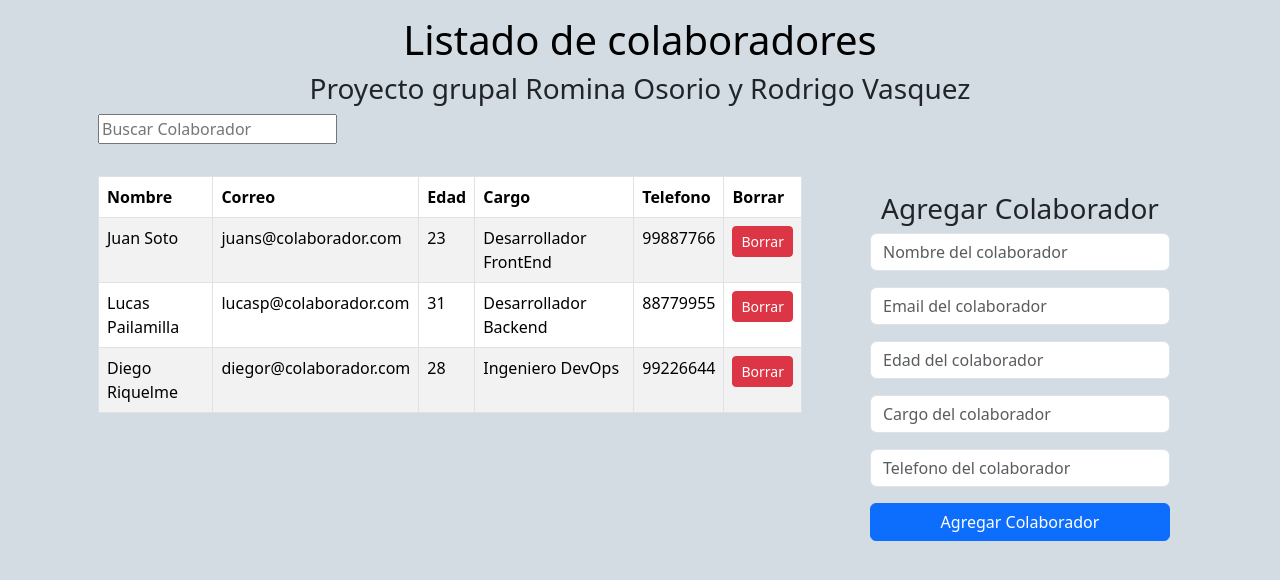
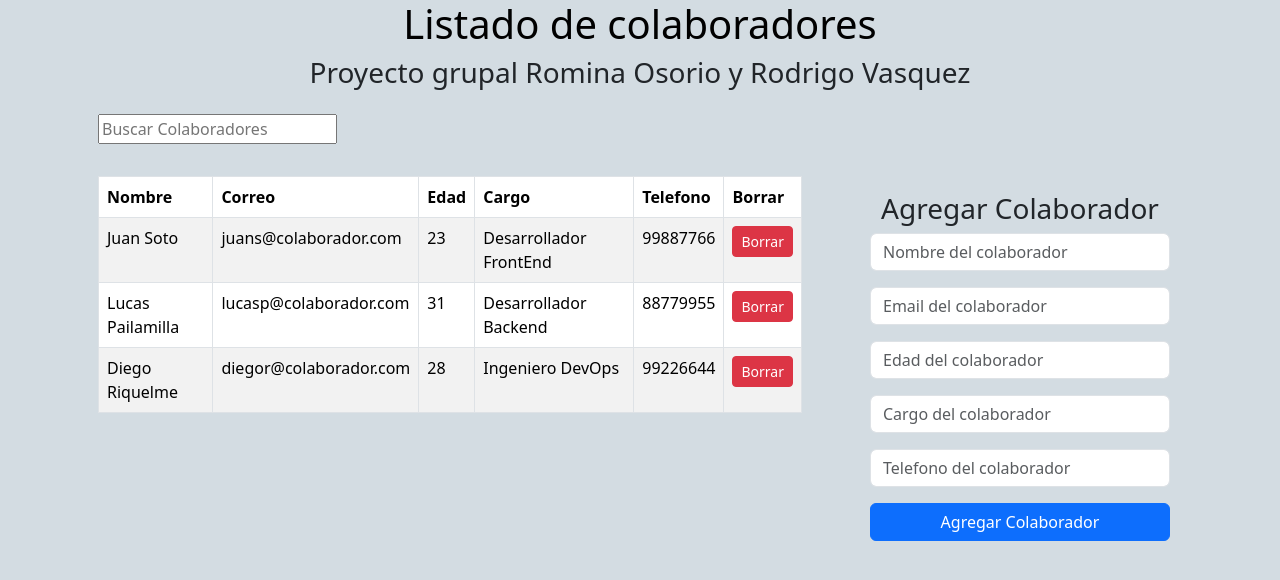
Before and after one commit to rodrigovasquezcespedes/desafio_base_de_datos, a React (Vite) app: page / in a window 1280 px wide. Shown: the top 580 px of the page. Built offline with nearby package versions, Linux system fonts and the light colour scheme.

Commit message:
cambio de codigo al buscar

```diff
--- a/src/App.jsx
+++ b/src/App.jsx
@@ -9,20 +9,37 @@ import Alert from './components/Alert'
 
 const App = () => {
   const [colaboradores, setColaboradores] = useState(BaseColaboradores)
+  const [busqueda, setBusqueda] = useState('')
   const [alert, setAlert] = useState({ msg: '', color: '' })
-
   const eliminarColaborador = (id) => {
-    const colaboradoresFiltrados = colaboradores.filter(colaborador => colaborador.id !== id)
-    setColaboradores(colaboradoresFiltrados)
+    setColaboradores(prevColaboradores => {
+      const colaboradoresFiltrados = prevColaboradores.filter(colaborador => colaborador.id !== id)
+      if (busqueda !== '') {
+        const filtrados = colaboradoresFiltrados.filter(colaborador =>
+          colaborador.nombre.toLowerCase().includes(busqueda.toLowerCase()) ||
+          colaborador.correo.toLowerCase().includes(busqueda.toLowerCase()) ||
+          colaborador.edad.toString().includes(busqueda) ||
+          colaborador.cargo.toLowerCase().includes(busqueda.toLowerCase()) ||
+          colaborador.telefono.includes(busqueda)
+        )
+        return filtrados
+      } else {
+        return colaboradoresFiltrados
+      }
+    })
   }
 
-  const buscarColaboradores = (terminoBusqueda) => {
-    const resultadoBusqueda = colaboradores.filter((colaborador) =>
-      Object.values(colaborador).some((valor) =>
-        valor.toString().toLowerCase().includes(terminoBusqueda.toLowerCase())
-      )
+  const buscarColaboradores = (e) => {
+    const { value } = e.target
+    setBusqueda(value)
+    const filtrados = colaboradores.filter(colaborador =>
+      colaborador.nombre.toLowerCase().includes(value.toLowerCase()) ||
+      colaborador.correo.toLowerCase().includes(value.toLowerCase()) ||
+      colaborador.edad.toString().includes(value) ||
+      colaborador.cargo.toLowerCase().includes(value.toLowerCase()) ||
+      colaborador.telefono.includes(value)
     )
-    setColaboradores(resultadoBusqueda)
+    setColaboradores(filtrados)
   }
 
   return (
@@ -30,10 +47,10 @@ const App = () => {
       <div className='container'>
         <div className='row'>
           <div className='col-12'>
+            <h1 className='text-center'>Listado de colaboradores</h1>
+            <h3 className='text-center text-dark'>Proyecto grupal Romina Osorio y Rodrigo Vasquez</h3>
             <div className='text-white p-3'>
-              <h1 className='text-center'>Listado de colaboradores</h1>
-              <h3 className='text-center text-dark'>Proyecto grupal Romina Osorio y Rodrigo Vasquez</h3>
-              <Buscador onSearch={buscarColaboradores} />
+              <Buscador buscarColaboradores={buscarColaboradores} />
             </div>
           </div>
           <div className='col-md-8 col-12'>
--- a/src/components/Buscador.jsx
+++ b/src/components/Buscador.jsx
@@ -1,8 +1,7 @@
-const Buscador = ({ onSearch }) => {
+const Buscador = ({ buscarColaboradores }) => {
   return (
 
-    <input type='text' placeholder='Buscar Colaborador' onChange={(e) => onSearch(e.target.value)} />
-
+    <input type='text' onChange={buscarColaboradores} placeholder='Buscar Colaboradores' />
   )
 }
 
```
